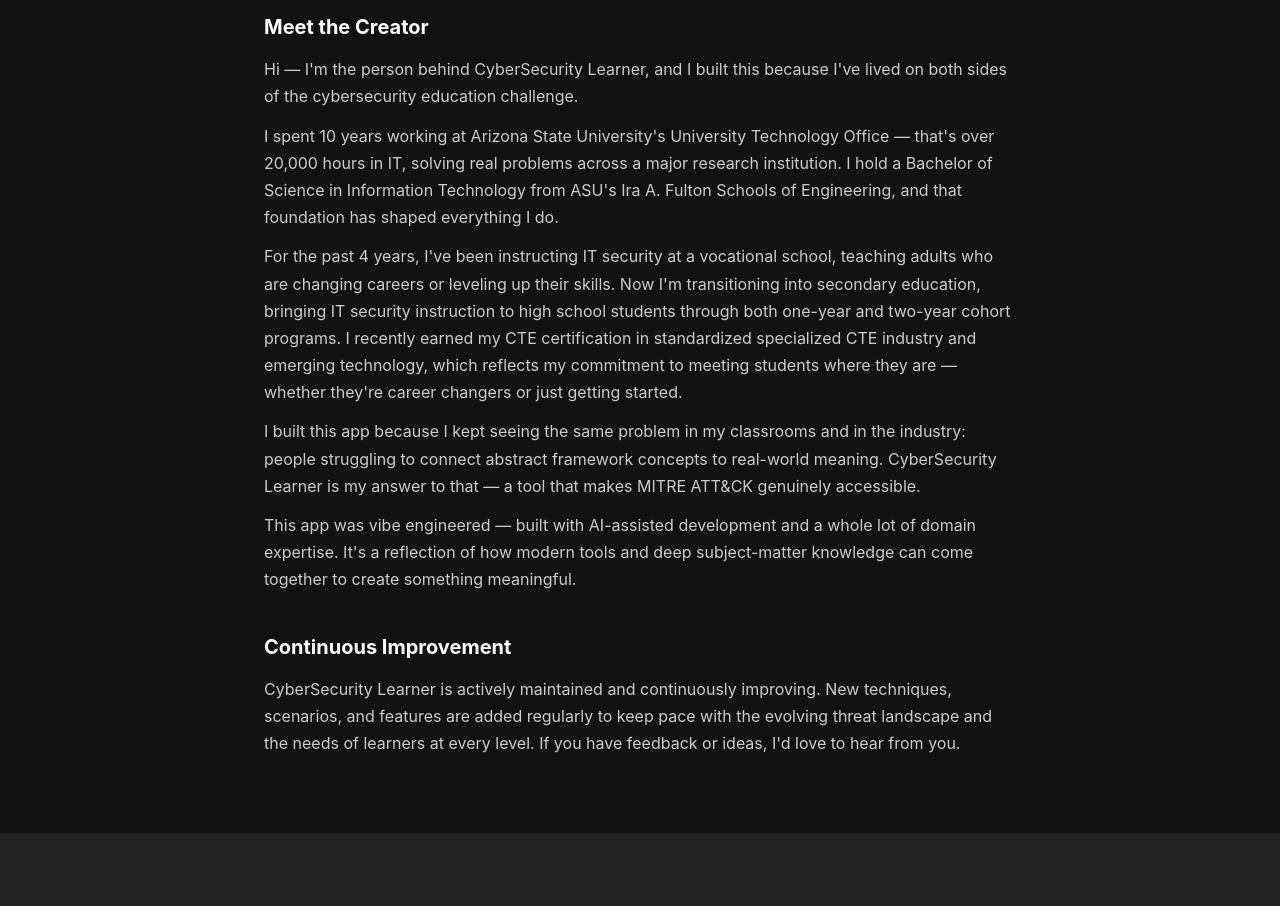
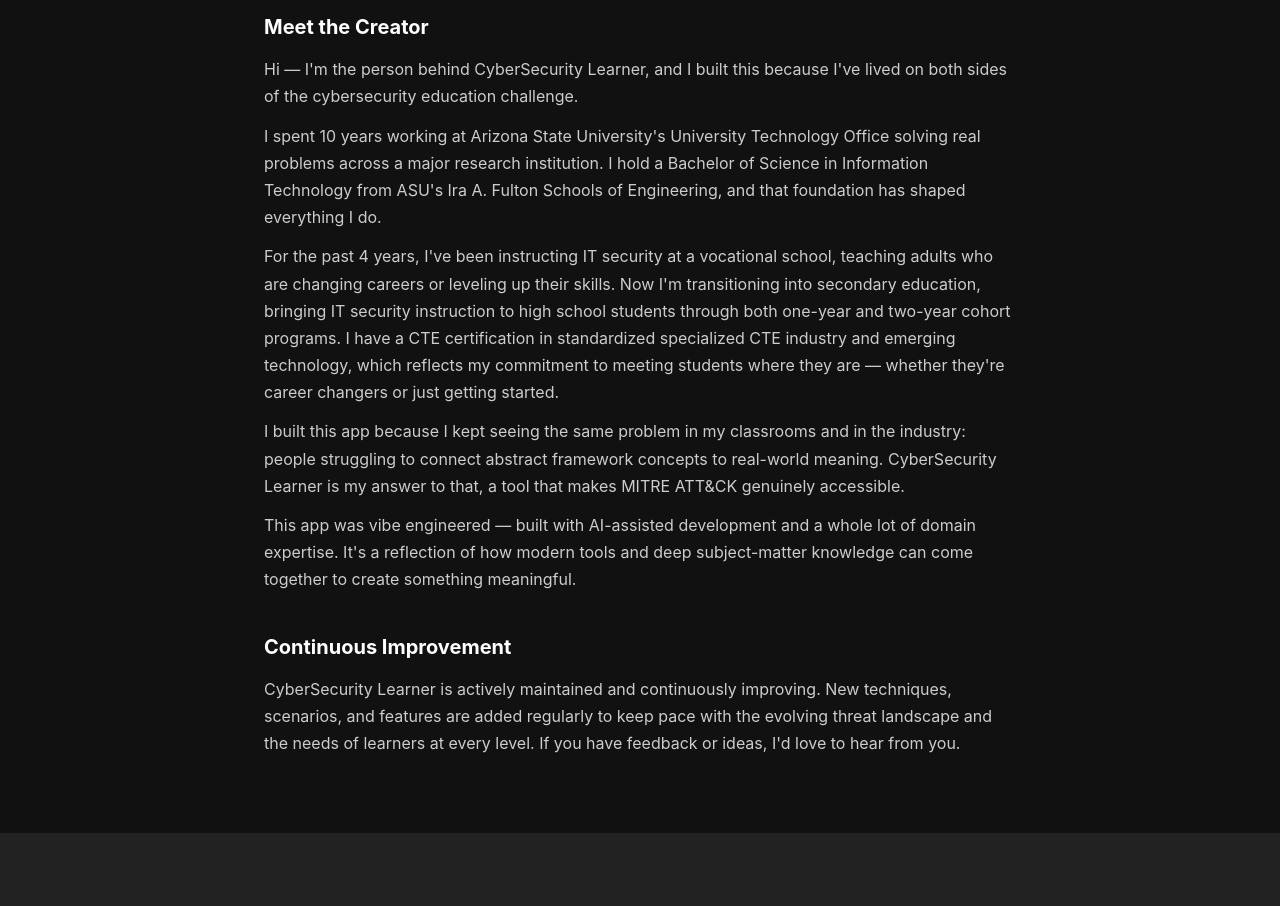
Before and after one commit to rogersmithstandard18/random-mitre-generator, a React (Vite) app: page /about in a window 1280 px wide. Shown: the part 780-1686 px from the top of the page. Built offline with nearby package versions, Linux system fonts and the light colour scheme; no server answers.

Commit message:
Refactor AboutPage content for clarity and conciseness

```diff
--- a/src/pages/AboutPage.tsx
+++ b/src/pages/AboutPage.tsx
@@ -50,8 +50,8 @@
             sides of the cybersecurity education challenge.
           </p>
           <p>
-            I spent 10 years working at Arizona State University's University Technology Office — that's
-            over 20,000 hours in IT, solving real problems across a major research institution. I hold a
+            I spent 10 years working at Arizona State University's University Technology Office
+            solving real problems across a major research institution. I hold a
             Bachelor of Science in Information Technology from ASU's Ira A. Fulton Schools of Engineering,
             and that foundation has shaped everything I do.
           </p>
@@ -59,14 +59,14 @@
             For the past 4 years, I've been instructing IT security at a vocational school, teaching adults
             who are changing careers or leveling up their skills. Now I'm transitioning into secondary
             education, bringing IT security instruction to high school students through both one-year and
-            two-year cohort programs. I recently earned my CTE certification in standardized specialized
+            two-year cohort programs. I have a CTE certification in standardized specialized
             CTE industry and emerging technology, which reflects my commitment to meeting students where
             they are — whether they're career changers or just getting started.
           </p>
           <p>
             I built this app because I kept seeing the same problem in my classrooms and in the industry:
             people struggling to connect abstract framework concepts to real-world meaning. CyberSecurity
-            Learner is my answer to that — a tool that makes MITRE ATT&CK genuinely accessible.
+            Learner is my answer to that, a tool that makes MITRE ATT&CK genuinely accessible.
           </p>
           <p>
             This app was vibe engineered — built with AI-assisted development and a whole lot of domain
```
